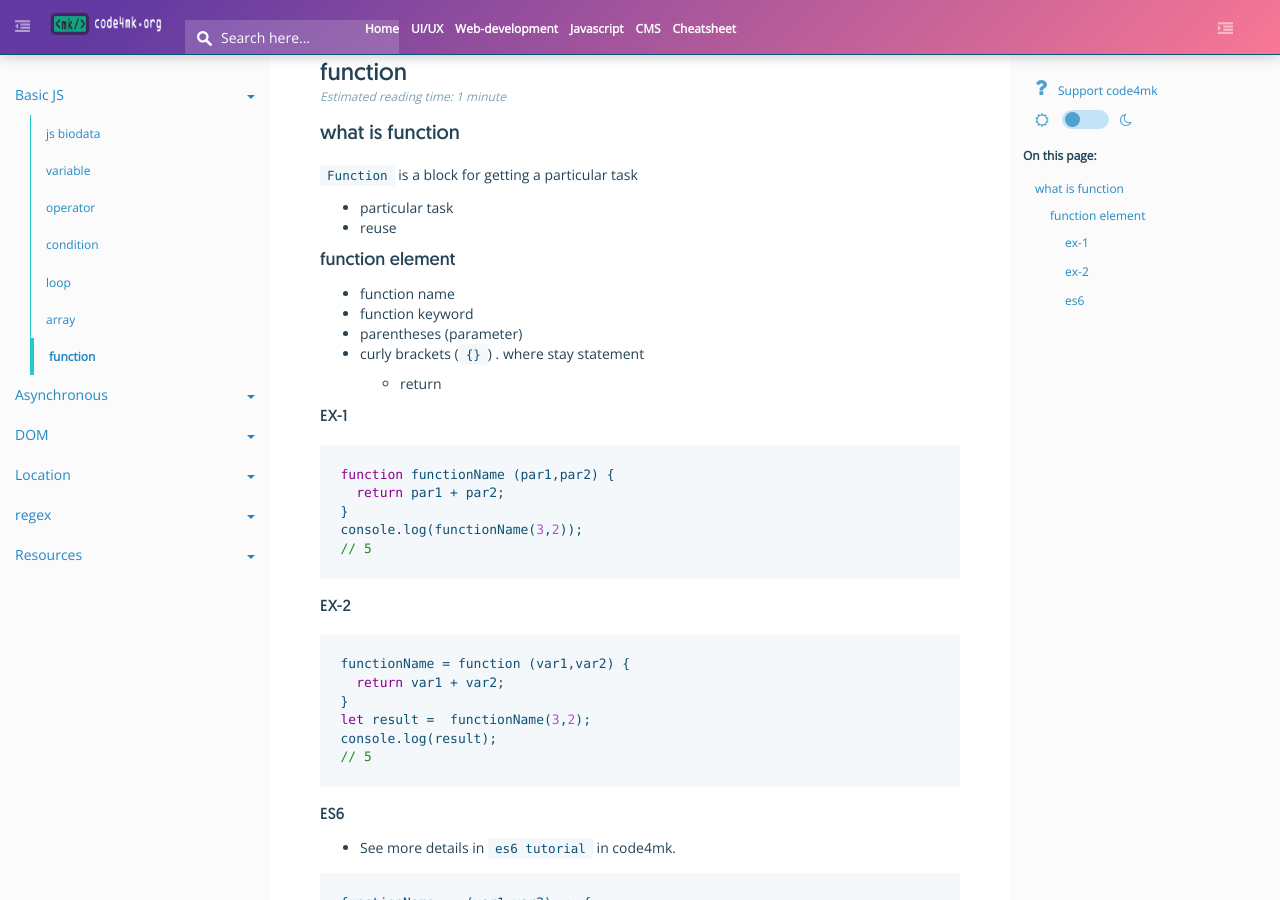
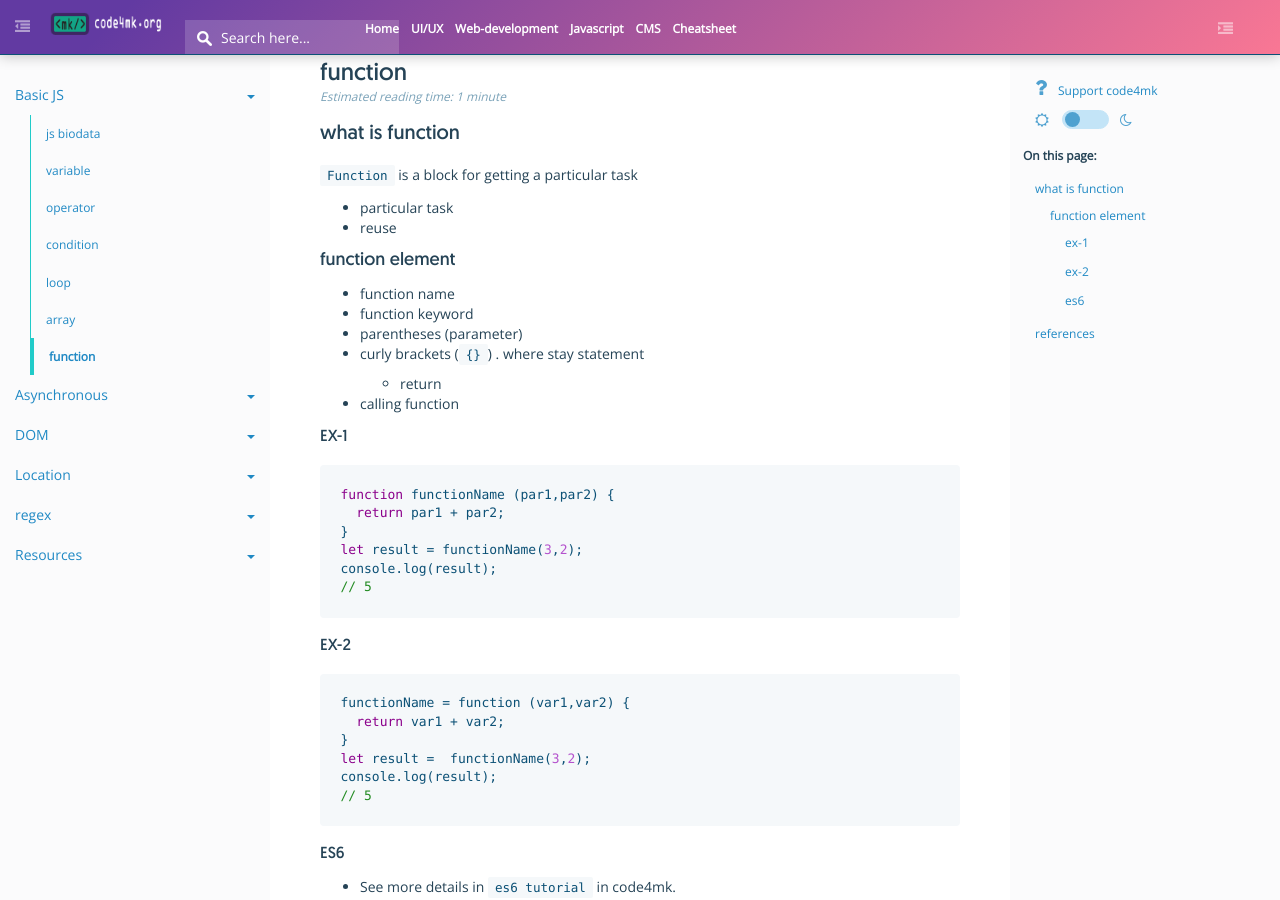
Before and after one commit to code4mk/code4mk.github.io, a Jekyll site: the page built from javascript-developer/js/basic/function.md, in a window 1280 px wide and 900 px high. Built offline with Jekyll 4.4.1, drawn with Linux system fonts in a browser that asks for light colours; comment, search, counter and statistics services are not loaded; some of the changed text lies outside the part shown.

Commit message:
function

````diff
--- a/javascript-developer/js/basic/function.md
+++ b/javascript-developer/js/basic/function.md
@@ -19,13 +19,15 @@
 * parentheses  (parameter)
 * curly brackets (`{}`) . where stay statement
   * return
+* calling function
 
 #### ex-1
 ```js
 function functionName (par1,par2) {
   return par1 + par2;
 }
-console.log(functionName(3,2));
+let result = functionName(3,2);
+console.log(result);
 // 5
 ```
 
@@ -52,3 +54,8 @@
 console.log(result);
 // 5
 ```
+
+## references
+
+* [mdn guide](https://developer.mozilla.org/en-US/docs/Web/JavaScript/Guide/Functions)
+* [mdn ref](https://developer.mozilla.org/en-US/docs/Web/JavaScript/Reference/Global_Objects/Function)
````
